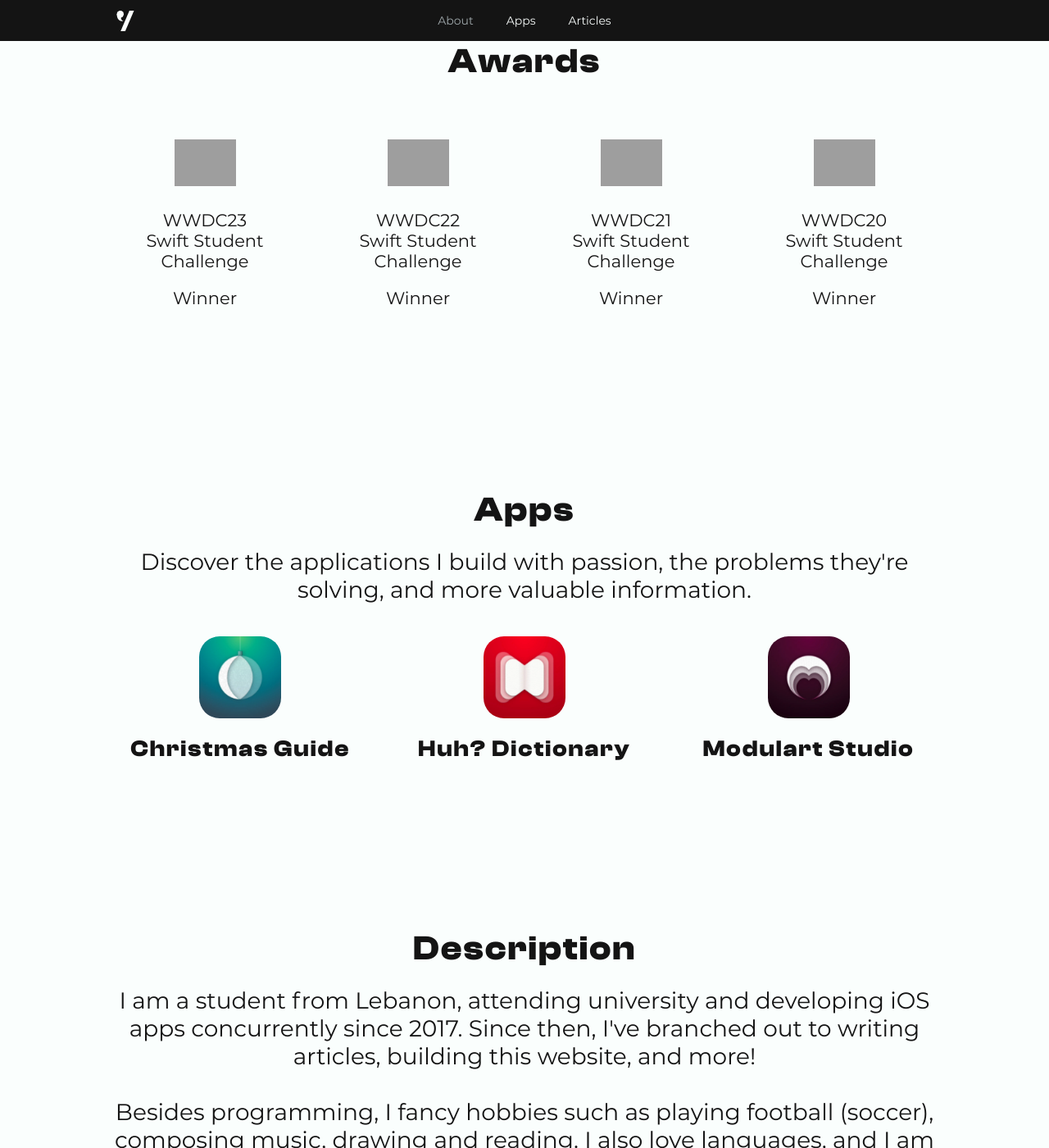
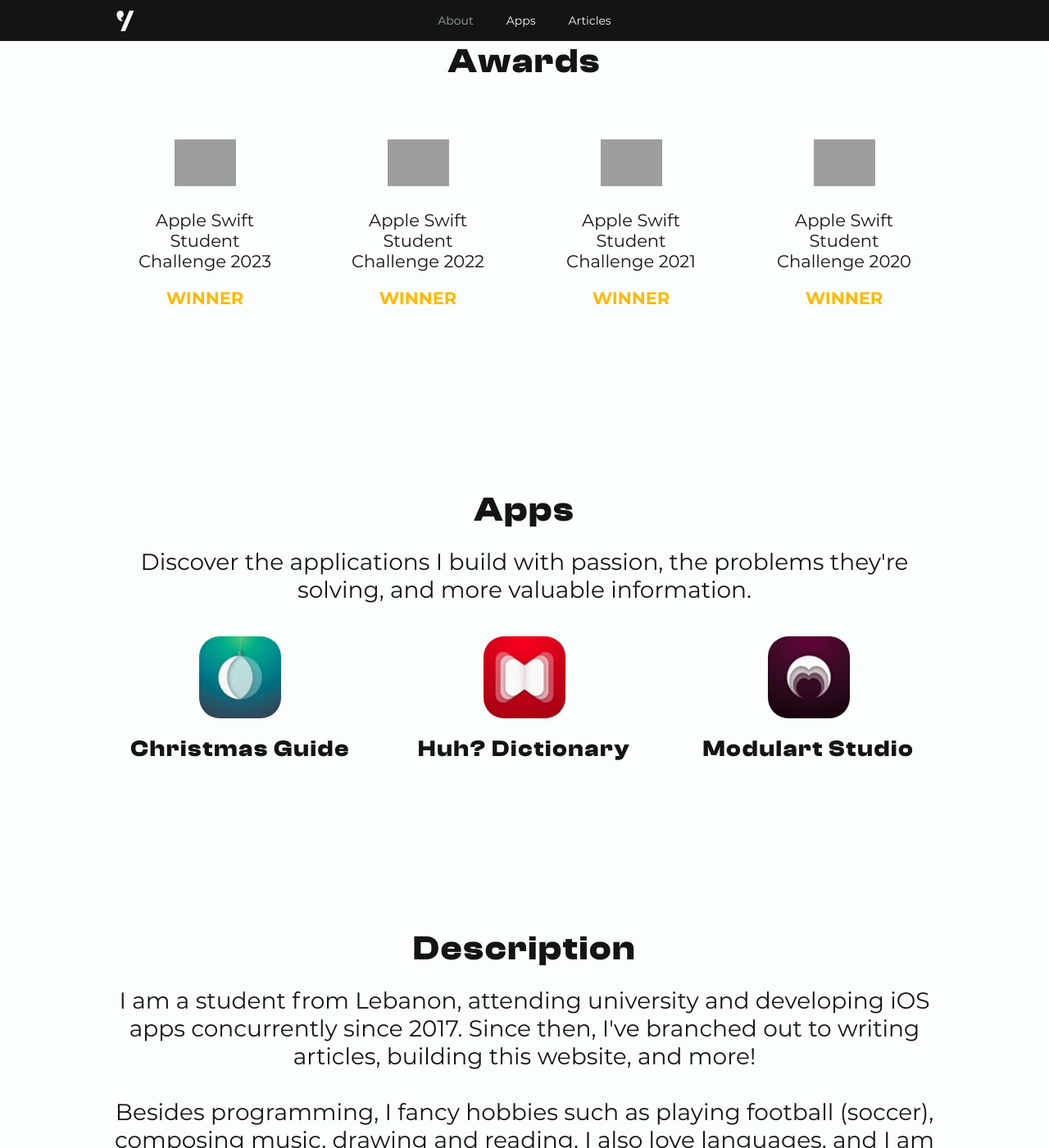
Before and after one commit to Yaacoub/yaacoub.github.io, a Jekyll site: the page built from about/index.md, in a window 1280 px wide and 1400 px high, scrolled down 521 px, cut to the strip 0-1400 px from the top of the window. Shown: the whole strip at 82% size. Built offline with Jekyll 4.4.1, drawn with Linux system fonts in a browser that asks for light colours; grey boxes are pictures that could not be loaded.

Commit message:
2024.3
Adjustments:
• Improve appearance when printing articles
• Use dynamic view port units

```diff
--- a/-stylesheets/-global.css
+++ b/-stylesheets/-global.css
@@ -245,7 +245,7 @@
 	font-family: var(--font-montserrat);
 	flex-direction: column;
 	justify-content: space-between;
-	min-height: 100vh;
+	min-height: 100dvh;
 }
 
 code {
@@ -348,17 +348,17 @@
 }
 
 section > article > *:not(.wide) {
-	width: min(100vw - var(--padding-l), var(--content-width-article));
+	width: min(100dvw - var(--padding-l), var(--content-width-article));
 }
 
 section > article > .wide {
-	width: min(100vw, var(--content-width-normal));
+	width: min(100dvw, var(--content-width-normal));
 }
 
 section > div {
 	display: grid;
 	height: auto;
-	width: min(100vw - var(--padding-l), var(--content-width-normal));
+	width: min(100dvw - var(--padding-l), var(--content-width-normal));
 }
 
 section > div h1 {
@@ -380,7 +380,7 @@
 }
 
 footer > div {
-	width: min(100vw - var(--padding-l), var(--content-width-normal));
+	width: min(100dvw - var(--padding-l), var(--content-width-normal));
 }
 
 footer hr {
@@ -443,7 +443,7 @@
 	display: grid;
 	grid-template-columns: 100fr repeat(3, 0fr) 100fr;
 	justify-content: center;
-	width: min(100vw - var(--padding-l), var(--content-width-normal));
+	width: min(100dvw - var(--padding-l), var(--content-width-normal));
 }
 
 nav div.logo {
@@ -816,6 +816,13 @@
 	text-transform: uppercase;
 }
 
+.style-notice-2 {
+	color: var(--color-system-yellow);
+	font-size: 1.5rem;
+	font-weight: bold;
+	text-transform: uppercase;
+}
+
 .style-subheading-1 {
 	font-size: 2rem;
 }
@@ -946,11 +953,11 @@
 
 	p code {
 		display: inline-block;
-		max-width: min(100vw - var(--padding-xl), var(--content-width-article));
+		max-width: min(100dvw - var(--padding-xl), var(--content-width-article));
 	}
 
 	section > div {
-		width: min(100vw - var(--padding-m), var(--content-width-normal));
+		width: min(100dvw - var(--padding-m), var(--content-width-normal));
 	}
 
 	section.app-hero header {
@@ -1088,6 +1095,35 @@
 
 
 
+/* Media Queries (Print) */
+
+@media print {
+
+	div.body {
+		break-after: avoid;
+		break-before: avoid;
+		break-inside: avoid;
+	}
+
+	footer .directory, footer .legal span, nav, section.notice {
+		display: none;
+	}
+
+	nav {
+		display: none;
+	}
+
+	.highlighter-rouge, .highlighter-rouge * {
+		print-color-adjust: exact;
+		-webkit-print-color-adjust: exact;
+		text-wrap: wrap;
+		word-break: break-all;
+	}
+
+ }
+
+
+
 /* Keyframe Queries */
 
 @keyframes fadein {
--- a/-stylesheets/home.css
+++ b/-stylesheets/home.css
@@ -1,7 +1,7 @@
 /* Section Hero */
 
 section.hero {
-	min-height: calc(100vh - var(--nav-height) - 2 * var(--padding-xl));
+	min-height: calc(100dvh - var(--nav-height) - 2 * var(--padding-xl));
 }
 
 section.hero > div {
@@ -49,7 +49,7 @@
 }
 
 section.list > div {
-	width: min(100vw - var(--padding-l), var(--content-width-normal) / 2 - var(--padding-l));
+	width: min(100dvw - var(--padding-l), var(--content-width-normal) / 2 - var(--padding-l));
 }
 
 section.list .grid {
@@ -83,7 +83,7 @@
 	}
 
 	section.hero {
-		min-height: calc(100vh - var(--nav-height) - 2 * var(--padding-l));
+		min-height: calc(100dvh - var(--nav-height) - 2 * var(--padding-l));
 	}
 
 	section.hero > div {
--- a/_data/awards.yml
+++ b/_data/awards.yml
@@ -1,15 +1,15 @@
-- name: "WWDC23<br>Swift Student Challenge"
+- name: "Apple Swift Student Challenge 2023"
   result: "Winner"
   symbol: "apple"
 
-- name: "WWDC22<br>Swift Student Challenge"
+- name: "Apple Swift Student Challenge 2022"
   result: "Winner"
   symbol: "apple"
 
-- name: "WWDC21<br>Swift Student Challenge"
+- name: "Apple Swift Student Challenge 2021"
   result: "Winner"
   symbol: "apple"
 
-- name: "WWDC20<br>Swift Student Challenge"
+- name: "Apple Swift Student Challenge 2020"
   result: "Winner"
   symbol: "apple"
--- a/_layouts/about.html
+++ b/_layouts/about.html
@@ -26,7 +26,7 @@
 				<div class="award">
 					<figure aria-label="{{ award.symbol }} logo"><img alt="" class="color-adjustable" src="/-assets/symbols/{{ award.symbol }}.svg"></figure>
 					<p class="style-subheading-2">{{ award.name }}</p>
-					<p class="style-subheading-2">{{ award.result }}</p>
+					<p class="style-notice-2">{{ award.result }}</p>
 				</div>
 				{%- endfor %}
 			</div>
```
Also changed, not shown: -stylesheets/article.css (+12 -0 lines).
